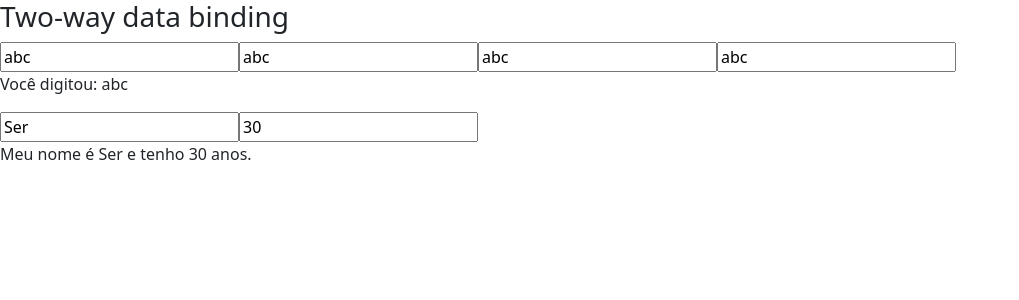
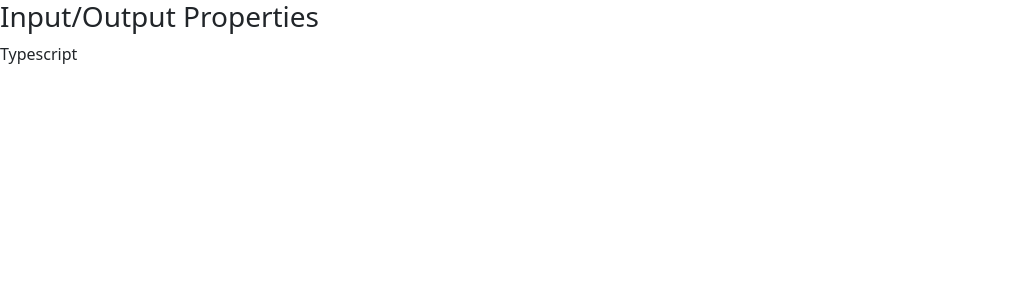
Before and after one commit to sergiohrodrigues/learning-angular, an Angular app: page / in a window 1280 px wide. Shown: the top 300 px of the page, without its empty margins (0-1019 px from the left). Built offline with nearby package versions, Linux system fonts and the light colour scheme.

Commit message:
input properties

```diff
--- a/src/app/data-binding/data-binding.component.html
+++ b/src/app/data-binding/data-binding.component.html
@@ -60,7 +60,7 @@
         </article>
     </section> -->
 
-    <section class="two-way-binding">
+    <!-- <section class="two-way-binding">
         <article>
             <h3>Two-way data binding</h3>
             <div>
@@ -80,5 +80,14 @@
 
             </div>
         </article>
+    </section> -->
+
+    <section class="input-output-properties">
+        <article>
+            <h3>Input/Output Properties</h3>
+
+            <app-curso [nome]="nomeDoCurso"></app-curso>
+
+        </article>
     </section>
 </section>
--- a/src/app/data-binding/data-binding.component.ts
+++ b/src/app/data-binding/data-binding.component.ts
@@ -1,10 +1,12 @@
 import { Component } from '@angular/core';
 import { FormsModule } from '@angular/forms';
+import { InputPropertyComponent } from '../input-property/input-property.component';
+
 
 @Component({
   selector: 'app-data-binding',
   standalone: true,
-  imports: [FormsModule],
+  imports: [FormsModule, InputPropertyComponent],
   templateUrl: './data-binding.component.html',
   styleUrl: './data-binding.component.css'
 })
@@ -22,6 +24,7 @@
     nome: 'Ser',
     idade: 30
   }
+  nomeDoCurso: string = 'Typescript';
 
   urlImagem:string = 'http://lorempixel.com/400/200/nature/'
 
--- /dev/null
+++ b/src/app/input-property/input-property.component.html
@@ -0,0 +1 @@
+<p>{{ nomeCurso }}</p>
```
Also changed, not shown: src/app/input-property/input-property.component.ts (added, +14 -0 lines), src/app/input-property/input-property.component.css (added), 1 other file (tests, documents, lock files or other folders).
